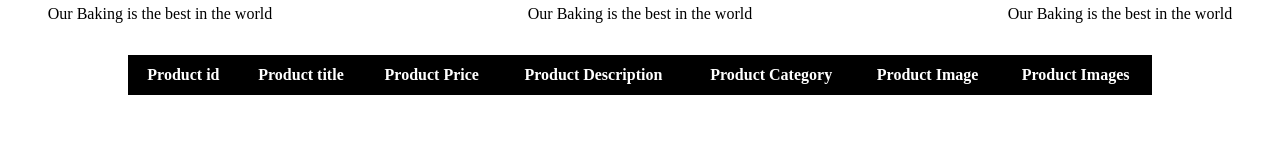
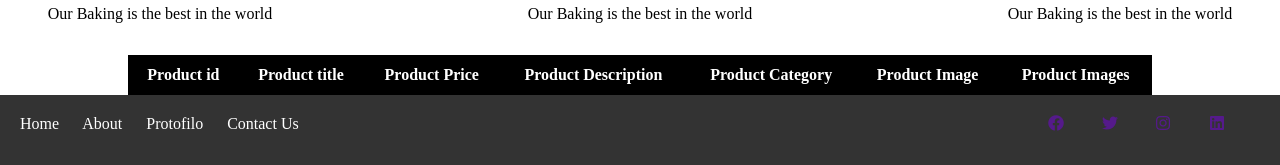
Before and after one commit to abMans0ur/extraSession, a plain HTML site: page index.html in a window 1280 px wide. Shown: the part 635-800 px from the top of the page. Drawn offline with Linux system fonts and the light colour scheme; no server answers.

Commit message:
i dont remmber

```diff
--- a/css/style.css
+++ b/css/style.css
@@ -115,3 +115,54 @@ td img {
   width: 100px;
   height: 100px;
 }
+
+
+/* end of table section */
+/* footer */
+footer{
+    background-color: #333;
+    color: #fff;
+    padding: 20px;
+}
+.footer-center{
+    display: flex;
+    justify-content: space-between;
+}
+.footer-links a{
+    color: #fff;
+    text-decoration: none;
+    margin-right: 20px;
+    &:hover{
+        color: #f1c40f;
+    }
+}
+.footer-icons a{
+    margin-right: 20px;
+}
+.footer-icons i{
+    width: 30px;
+    height: 30px;
+
+
+}
+#face{
+    &:hover{
+        color: #3b5998;
+    }
+}
+#insta{
+    &:hover{
+        color: #e4405f;
+    }
+}
+#twitter{
+    &:hover{
+        color: #00acee;
+    }
+}
+#linkedin{
+    &:hover{
+        color: #0e76a8;
+    }
+}
+/* end of footer */
--- a/index.html
+++ b/index.html
@@ -4,6 +4,7 @@
     <meta charset="UTF-8">
     <meta name="viewport" content="width=device-width, initial-scale=1.0">
     <title>Document</title>
+    <link rel="stylesheet" href="https://cdnjs.cloudflare.com/ajax/libs/font-awesome/5.15.4/css/all.min.css">
 <link rel="stylesheet" href="css/style.css">
 </head>
 <body>
@@ -62,7 +63,29 @@
             <tbody id="outpot">
             </tbody>
         </table>
+    </section>
+    <!-- end of table section -->
+    <!-- Footer -->
+    <footer>
+        <div class="footer">
+            <div class="footer-center">
+                <div class="footer-links">
+                    <a href="">Home</a>
+                    <a href="#">About</a>
+                    <a href="">Protofilo</a>
+                    <a href="">Contact Us</a>
+                </div>
+                <div class="footer-icons">
+                    <a href=""><i id="face" class="fab fa-facebook"></i></a>
+                    <a href=""><i id="twitter" class="fab fa-twitter"></i></a>
+                    <a href=""><i id="insta" class="fab fa-instagram"></i></a>
+                    <a href=""><i id="linkedin" class="fab fa-linkedin"></i></a>
+                </div>
+            </div>
+        </div>
 <script src="js/script.js"></script>
 </body>
+<style>
 
+</style>
 </html>
--- a/js/script.js
+++ b/js/script.js
@@ -18,7 +18,7 @@ async function getProduct(){
         <td><img src="${el.thumbnail}"></td>
         <td>${el.images.map((ele)=>
             `<img src="${ele}">`
-        )}
+        ).join('')}
         </td>
         </tr> `
         document.getElementById('outpot').innerHTML=productsdata
```
